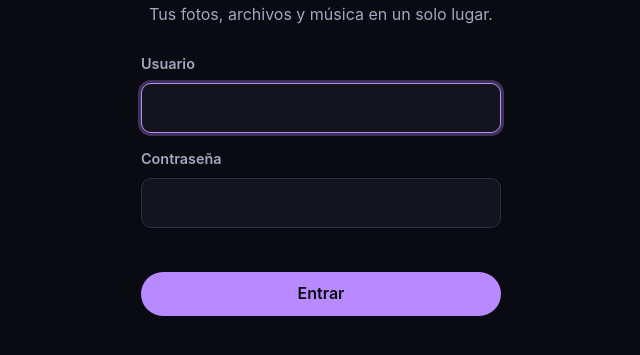
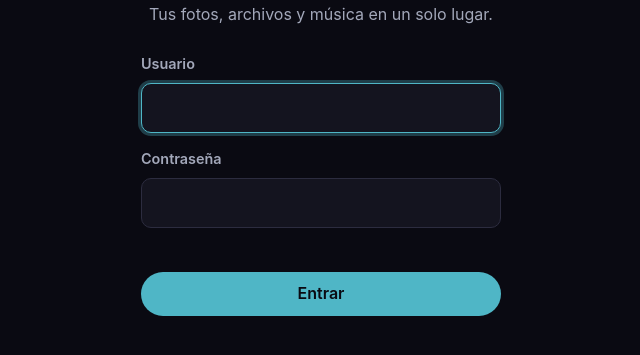
Before and after one commit to breynerciro/palobox, a plain HTML site: page web/index.html in a window 1280 px wide. Shown: the part 319-674 px from the top of the page, without its empty margins (319-959 px from the left). Drawn offline with Linux system fonts and the light colour scheme; no server answers.

Commit message:
Interfaz: acento cyan sereno en lugar del lila
La música usa el mismo cyan para que no compitan dos tonos parecidos.

Co-Authored-By: Claude Opus 5.5 <noreply@anthropic.com>

```diff
--- a/web/style.css
+++ b/web/style.css
@@ -8,7 +8,7 @@
   --line: #2c2c3f;
   --text: #f4f5fa;
   --muted: #a3a8ba;          /* 8,1:1 sobre --bg */
-  --accent: #b98aff;         /* 7,6:1 sobre --bg; violeta del logo */
+  --accent: #4fb6c6;         /* 8,3:1 sobre --bg; cyan sereno: se nota sin gritar */
   --on-accent: #0a0a12;
   --danger: #ff8a8a;
   --success: #4ade9a;
@@ -16,7 +16,7 @@
   --t-folder: #b98aff;
   --t-image: #ff86a2;
   --t-video: #fb923c;
-  --t-audio: #3fe6fb;
+  --t-audio: #4fb6c6; /* igual al acento: dos cyan parecidos se verían como un error */
   --t-doc: #60a5fa;
 
   --radius: 14px;
```
